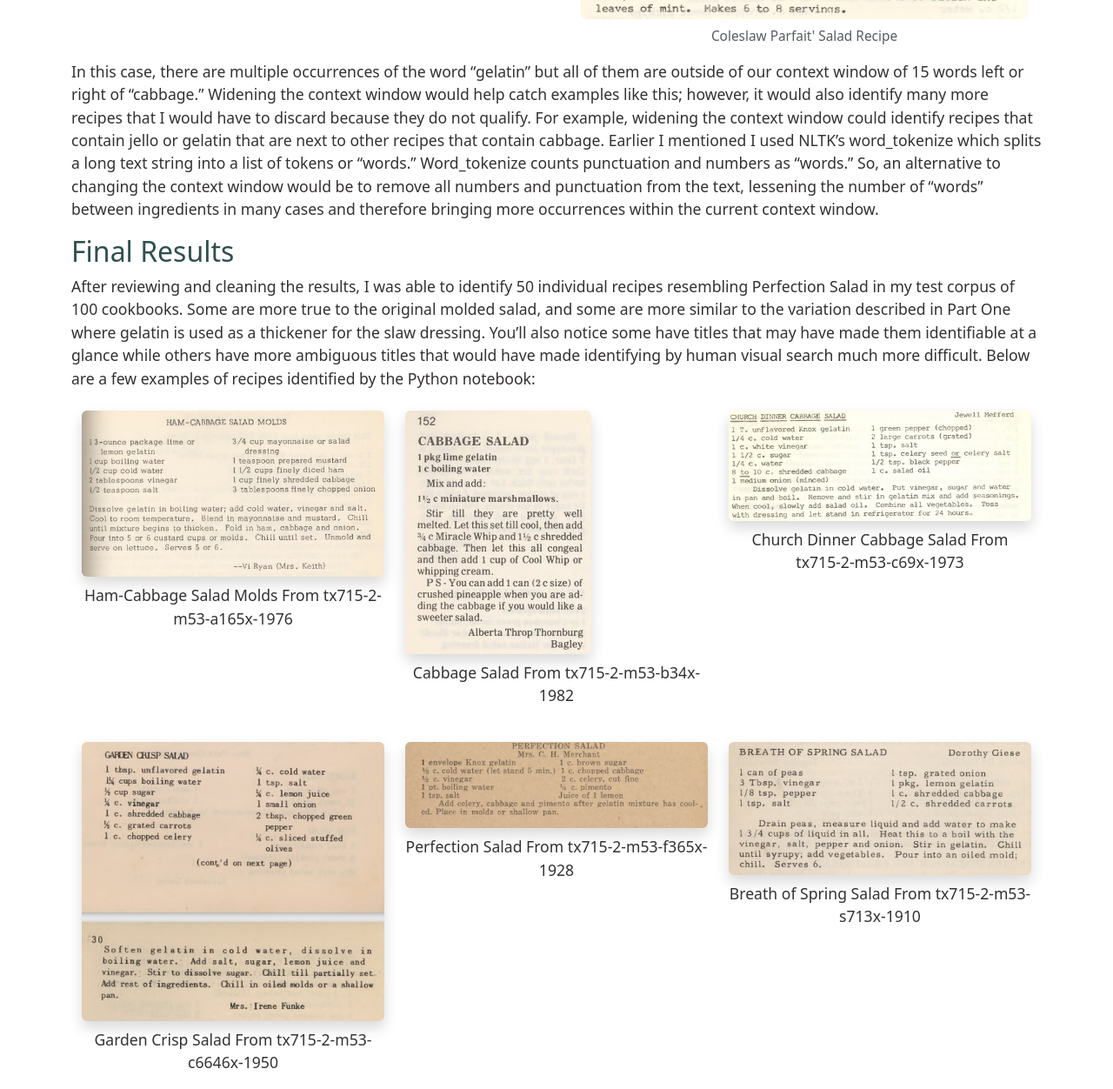
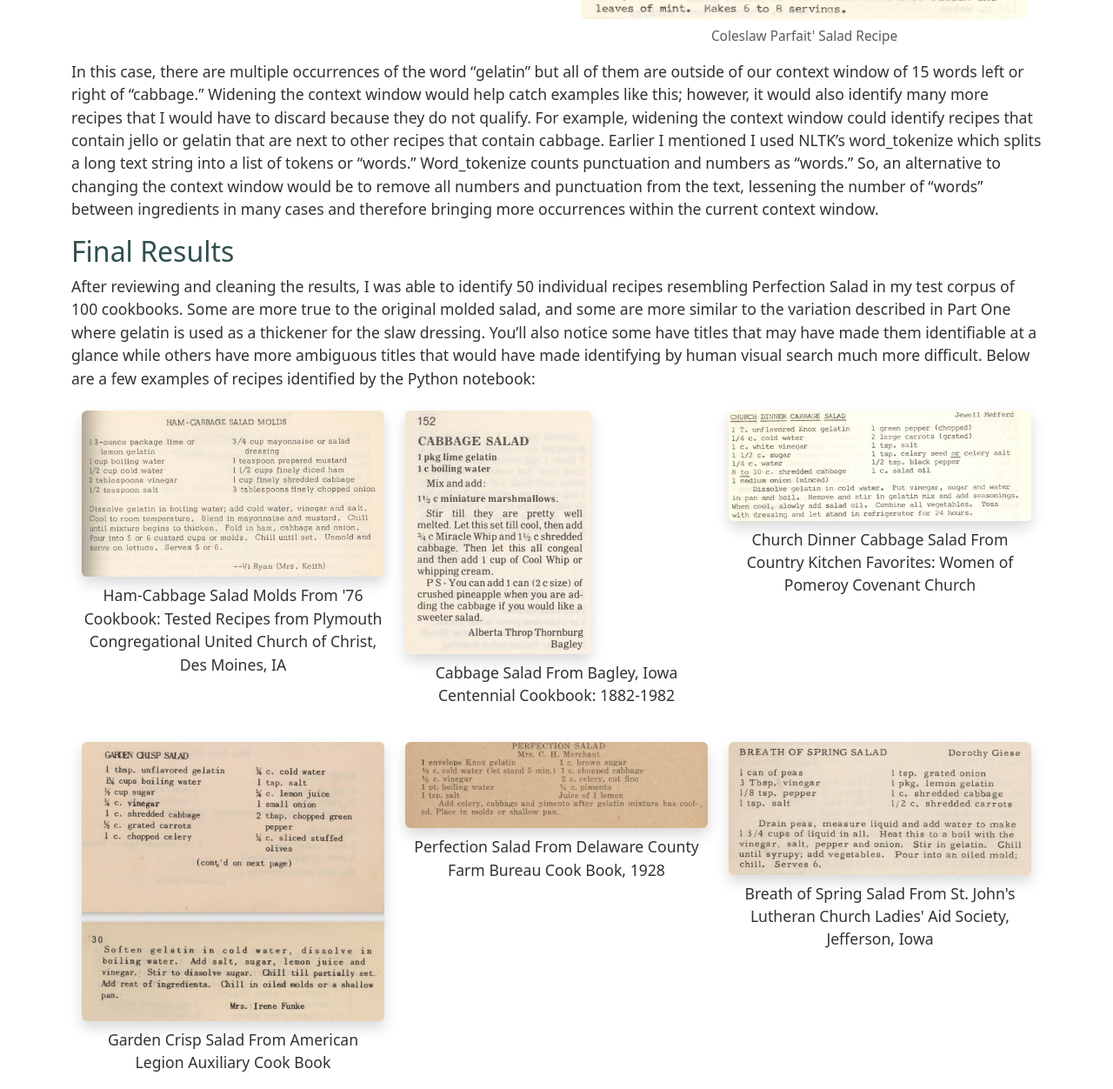
Before and after one commit to emanderson811/computers-reading-cookbooks, a Jekyll site: the page built from _posts/2025-07-31-in-pursuit-pt2.md, in a window 1280 px wide and 1400 px high, scrolled down 3276 px, cut to the strip 0-1252 px from the top of the window. Shown: the whole strip at 87% size. Built offline with Jekyll 4.4.1, drawn with Linux system fonts in a browser that asks for light colours.

Commit message:
Update 2025-07-31-in-pursuit-pt2.md

```diff
--- a/_posts/2025-07-31-in-pursuit-pt2.md
+++ b/_posts/2025-07-31-in-pursuit-pt2.md
@@ -52,19 +52,19 @@ After reviewing and cleaning the results, I was able to identify 50 individual r
     <div class="col-md-4 mb-4">
       <figure>
         <img src="{{ site.baseurl }}/assets/post-images/tx715-2-m53-a165x-1976-pdf-111.jpg" class="img-fluid rounded shadow" alt="Ham-Cabbage Salad Molds recipe">
-        <figcaption class="text-center mt-2">Ham-Cabbage Salad Molds From tx715-2-m53-a165x-1976</figcaption>
+        <figcaption class="text-center mt-2">Ham-Cabbage Salad Molds From '76 Cookbook: Tested Recipes from Plymouth Congregational United Church of Christ, Des Moines, IA</figcaption>
       </figure>
     </div>
     <div class="col-md-4 mb-4">
       <figure>
         <img src="{{ site.baseurl }}/assets/post-images/tx715-2-m53-b34x-1982-pdf-152.jpg" class="img-fluid rounded shadow" alt="Cabbage salad recipe">
-        <figcaption class="text-center mt-2">Cabbage Salad From tx715-2-m53-b34x-1982</figcaption>
+        <figcaption class="text-center mt-2">Cabbage Salad From Bagley, Iowa Centennial Cookbook: 1882-1982</figcaption>
       </figure>
     </div>
     <div class="col-md-4 mb-4">
       <figure>
         <img src="{{ site.baseurl }}/assets/post-images/tx715-2-m53-c69x-1973-pdf-181.jpg" class="img-fluid rounded shadow" alt="Church Dinner Cabbage Salad recipe">
-        <figcaption class="text-center mt-2">Church Dinner Cabbage Salad From tx715-2-m53-c69x-1973</figcaption>
+        <figcaption class="text-center mt-2">Church Dinner Cabbage Salad From Country Kitchen Favorites: Women of Pomeroy Covenant Church</figcaption>
       </figure>
     </div>
   </div>
@@ -72,19 +72,19 @@ After reviewing and cleaning the results, I was able to identify 50 individual r
     <div class="col-md-4 mb-4">
       <figure>
         <img src="{{ site.baseurl }}/assets/post-images/tx715-2-m53-c6646x-1950-pdf-29.jpg" class="img-fluid rounded shadow" alt="Garden crisp salad recipe">
-        <figcaption class="text-center mt-2">Garden Crisp Salad From tx715-2-m53-c6646x-1950</figcaption>
+        <figcaption class="text-center mt-2">Garden Crisp Salad From American Legion Auxiliary Cook Book</figcaption>
       </figure>
     </div>
     <div class="col-md-4 mb-4">
       <figure>
         <img src="{{ site.baseurl }}/assets/post-images/tx715-2-m53-f365x-1928-pdf-14.jpg" class="img-fluid rounded shadow" alt="Perfection salad recipe">
-        <figcaption class="text-center mt-2">Perfection Salad From tx715-2-m53-f365x-1928</figcaption>
+        <figcaption class="text-center mt-2">Perfection Salad From Delaware County Farm Bureau Cook Book, 1928</figcaption>
       </figure>
     </div>
     <div class="col-md-4 mb-4">
       <figure>
         <img src="{{ site.baseurl }}/assets/post-images/tx715-2-m53-s713x-1910-pdf-4.jpg" class="img-fluid rounded shadow" alt="Breath of Spring Salad recipe">
-        <figcaption class="text-center mt-2">Breath of Spring Salad From tx715-2-m53-s713x-1910</figcaption>
+        <figcaption class="text-center mt-2">Breath of Spring Salad From St. John's Lutheran Church Ladies' Aid Society, Jefferson, Iowa </figcaption>
       </figure>
     </div>
   </div>
```
